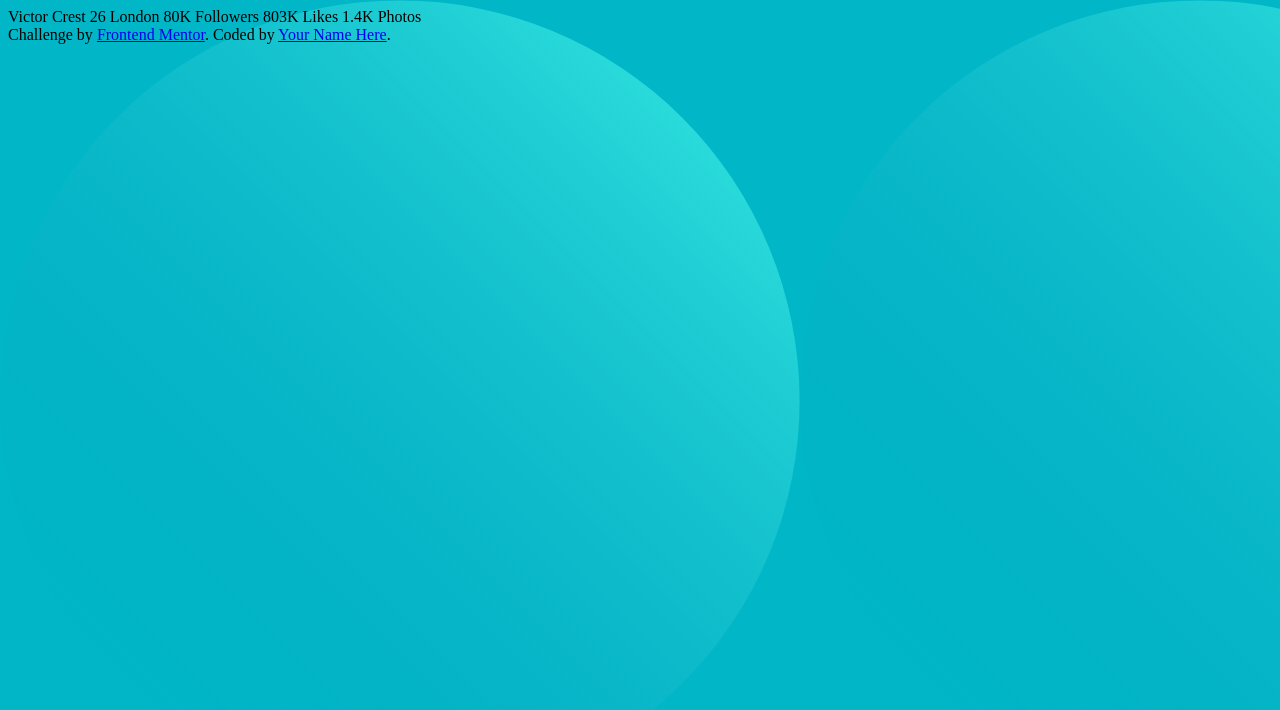
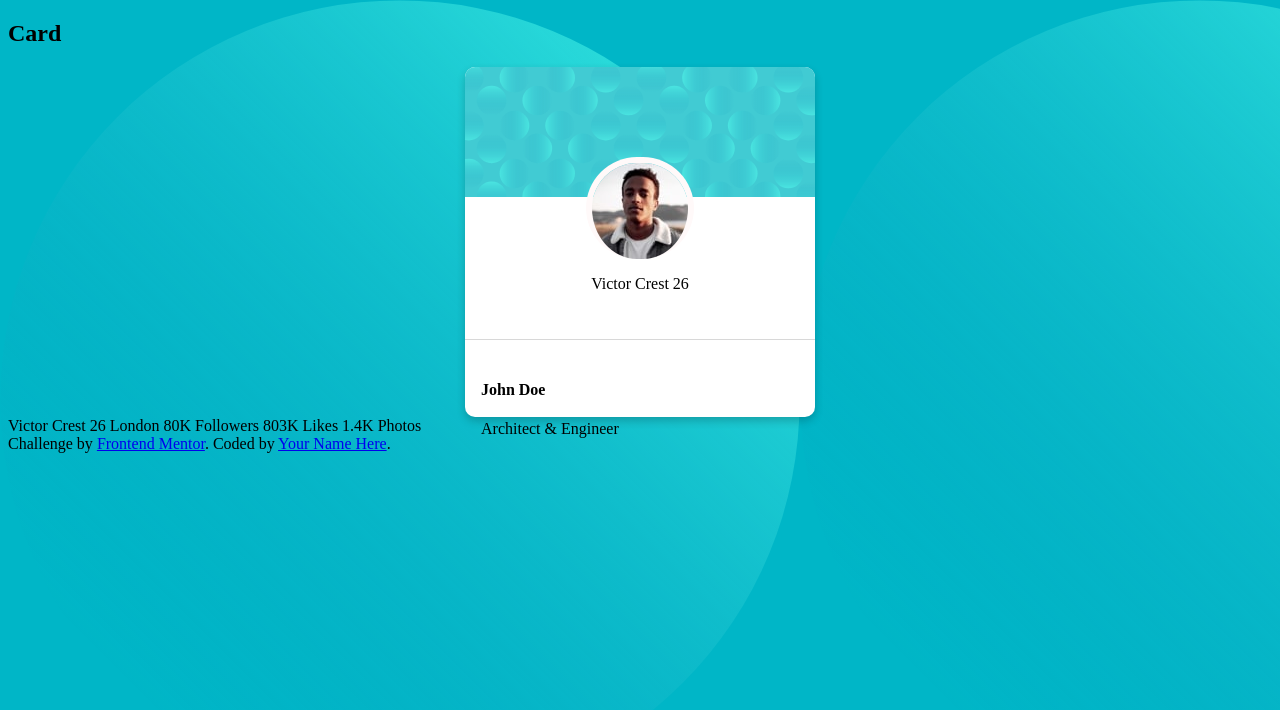
Before and after one commit to Robinkariuki/Profile-Card, a plain HTML site: page index.html in a window 1280 px wide. Drawn offline with Linux system fonts and the light colour scheme.

Commit message:
made changes

```diff
--- a/index.css
+++ b/index.css
@@ -1,5 +1,60 @@
 body {
-    background-image: url(images/bg-pattern-top.svg);
-    background-size: 800px;
-    background-color: rgb(0, 182, 199);
-  }
+  background-image: url(images/bg-pattern-top.svg);
+  background-size: 800px;
+  background-color: rgb(0, 182, 199);
+
+
+}
+.card {
+  background-color: #fff;
+  margin: 0 auto;
+  float: none;
+  box-shadow: 0 4px 8px 0 rgba(0,0,0,0.2);
+  transition: 0.3s;
+  width: 350px;
+  height: 350px;
+  border-radius: 10px;
+
+
+
+
+}
+.card .image img{
+
+  margin-left: auto;
+  margin-right: auto;
+  display: block;
+  border-radius: 180px;
+  position: relative;
+  bottom:40px;
+  border-top: 6px solid rgb(255, 249, 249);
+  border-left:6px solid rgb(255, 249, 249);
+  border-right:6px solid rgb(255, 249, 249);
+
+}
+.image p{
+  position: relative;
+  bottom:40px;
+  text-align: center;
+
+}
+.card:hover {
+  box-shadow: 0 8px 16px 0 rgba(0,0,0,0.2);
+}
+
+.container {
+  padding: 2px 16px;
+}
+
+header {
+  background-image: url(images/bg-pattern-card.svg);
+  border-radius: 10px 10px 0px 0px;
+  height: 130px;
+}
+hr {
+    position: relative;
+    bottom: 10px;
+    border: none;
+    height: 1px;
+    background-color: rgb(216, 216, 216); /* Modern Browsers */
+}
--- a/index.html
+++ b/index.html
@@ -9,12 +9,27 @@
   <title>Frontend Mentor | Profile card component</title>
 
   <!-- Feel free to remove these styles or customise in your own stylesheet 👍 -->
-  <!-- <style>
-    .attribution { font-size: 11px; text-align: center; }
-    .attribution a { color: hsl(228, 45%, 44%); }
-  </style> -->
 </head>
 <body>
+  <h2>Card</h2>
+
+  <div class="card">
+    <header>
+
+  </header>
+    <div class="image">
+    <img src="images/image-victor.jpg" alt="Avatar" >
+
+    <p>Victor Crest 26</p>
+
+  </div>
+  <hr>
+    <div class="container">
+      <h4><b>John Doe</b></h4>
+      <p>Architect & Engineer</p>
+    </div>
+  </div>
+
   Victor Crest
   26
   London
```
